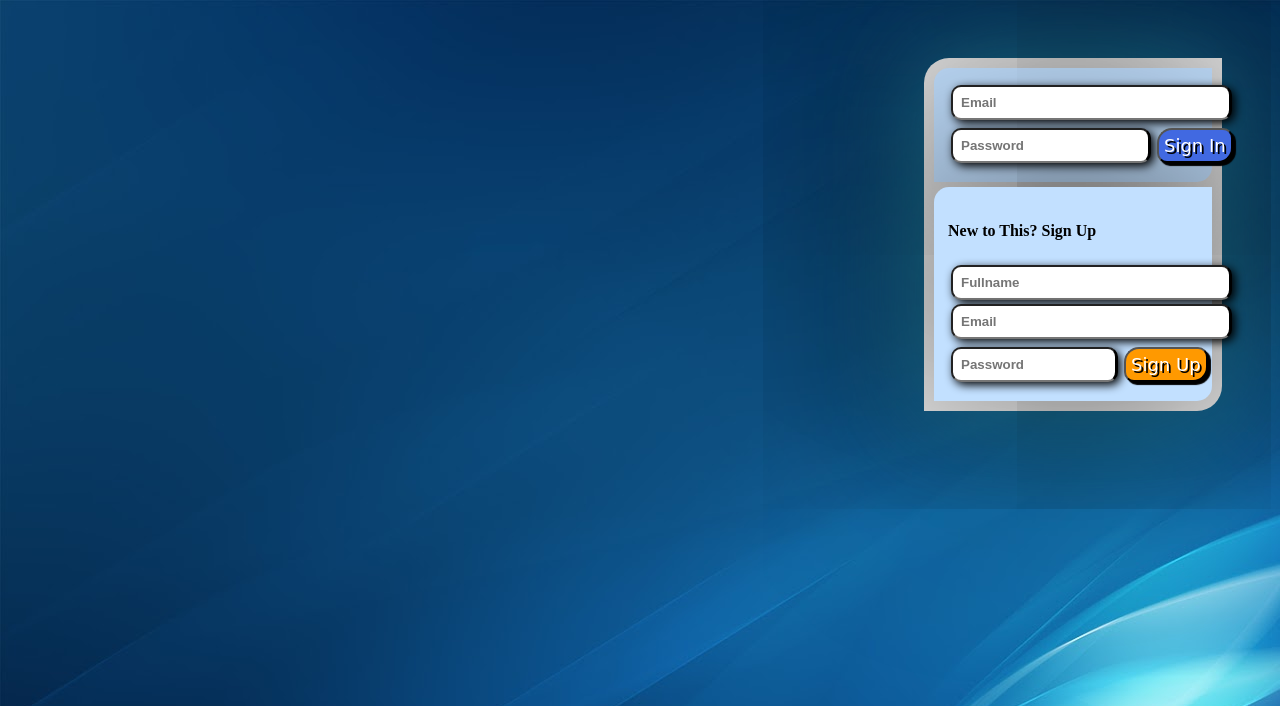
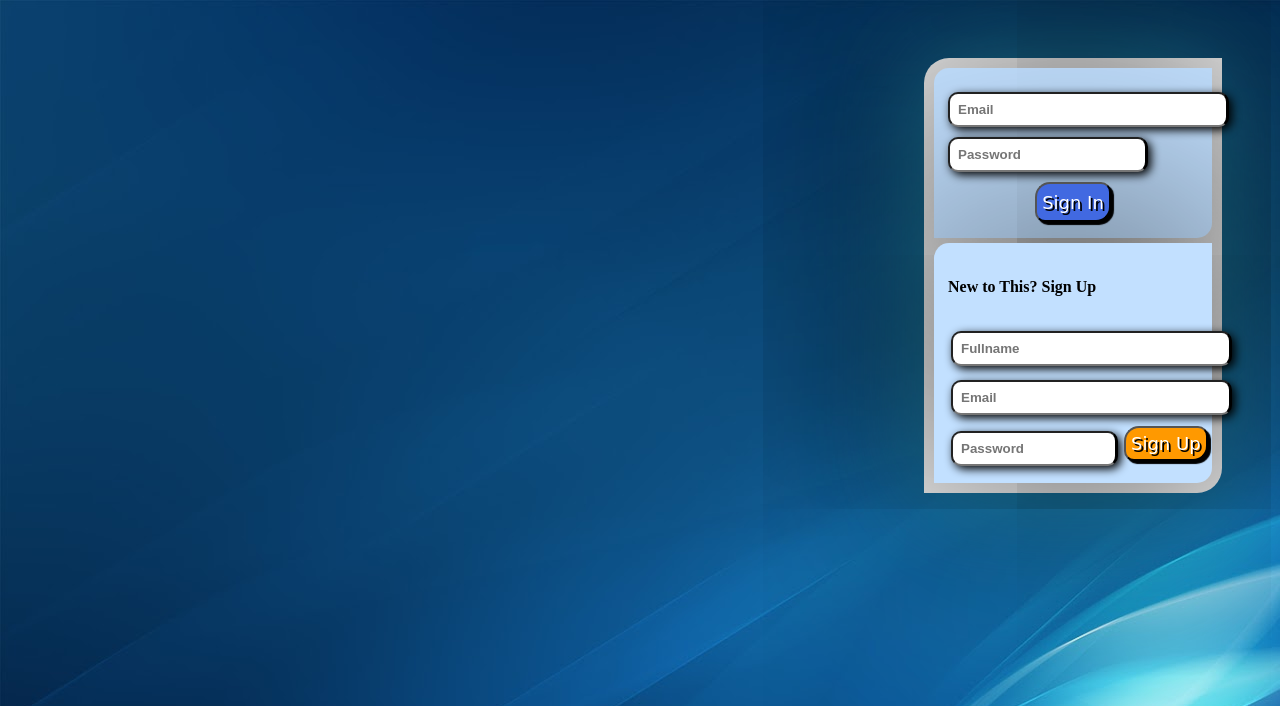
Before and after one commit to angvishvish/follow_friends, a PHP site: page / in a window 1280 px wide. Shown: the top 706 px of the page. Run offline with PHP 8.4, Linux system fonts and the light colour scheme.

Commit message:
re oriented the markup on the index page

```diff
--- a/css/style.css
+++ b/css/style.css
@@ -152,8 +152,7 @@
     border-radius: 25px 0px 25px 0px;
     box-shadow: 0px 0px 100px #248FB2;
 }
-#tables{
-}
+
 #signinbox{
     height: auto;
     width: 250px;
@@ -175,6 +174,8 @@
     padding: 5px;
     margin: 2px;
     color: white;
+    height: 40px;
+    margin-top: 10px;
     -webkit-border-radius: 15px 10px 15px 10px;
        -moz-border-radius: 15px 10px 15px 10px;
         -ms-border-radius: 15px 10px 15px 10px;
@@ -202,9 +203,11 @@
 }
 
 #textbox{
+    float: left;
     padding:8px;
     color:#0033CC;
     font-weight:bold;
+    margin-top: 10px;
     border-right: 3px solid black;
     border-top-left-radius: 10px;
     border-top-right-radius: 10px;
--- a/index.php
+++ b/index.php
@@ -29,16 +29,9 @@
         <div id="signin" align="center">
             <div id="signinbox" align="center">
                 <form id="signin1" action="login.php" method="post" name="wallpostform2" onsubmit="return val(signin1.email);">
-                    <table id="tables">
-                        <tr>
-                            <td id="input"><input id="textbox" placeholder="Email" maxlength="30" type="email" size="30" name="email" /></td>
-                        </tr>
-                        <table id="tables">
-                            <tr>
-                                <td id="input"><input id="textbox" maxlength="20"  id="inputpassword" type="password" name="password" placeholder="Password" /></td>
-                                <td ><input id="clicksignin" type="submit" name="submit1" value="Sign In" /></td>
-                            </tr>
-                        </table>
+                    <input id="textbox" placeholder="Email" maxlength="30" type="email" size="30" name="email" /></td>
+                    <input id="textbox" maxlength="20"  id="inputpassword" type="password" name="password" placeholder="Password" /></td>
+                    <input id="clicksignin" type="submit" name="submit1" value="Sign In" />
                 </form>
             </div>
             <div id="signinbox" align="center">
```
Lines whose indentation alone changed are shown as unchanged.
